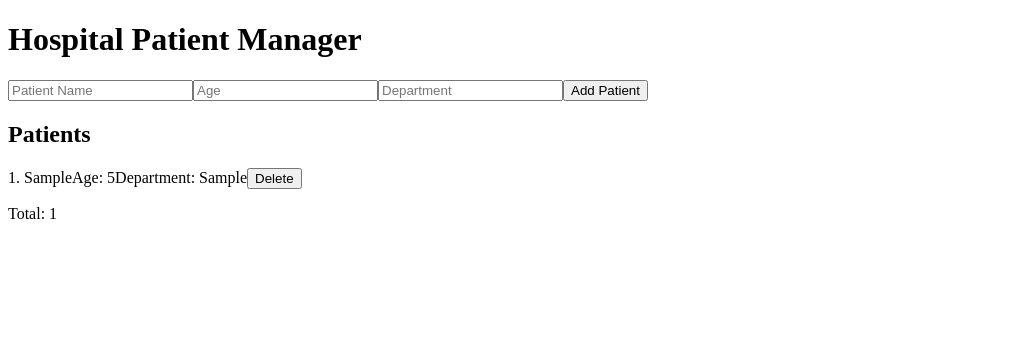
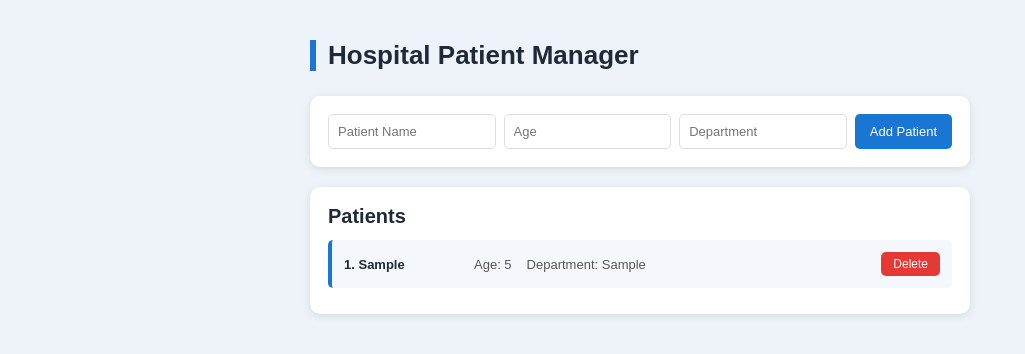
Before and after one commit to ICEQ-JO/st-react-uni, a React (Vite) app: page / in a window 1280 px wide. Both pictures are taken after typing "Sample", "5", "Sample" into the empty fields and a click on the button "Add Patient". Shown: the top 354 px of the page, without its empty margins (0-1025 px from the left). Built offline with nearby package versions, Linux system fonts and the light colour scheme.

Commit message:
Task 8: styling

```diff
--- a/src/App.css
+++ b/src/App.css
@@ -0,0 +1,12 @@
+.app {
+  max-width: 700px;
+  margin: 0 auto;
+  padding: 40px 20px;
+}
+
+.title {
+  font-size: 26px;
+  border-left: 6px solid #1976d2;
+  padding-left: 12px;
+  margin-bottom: 25px;
+}
--- a/src/App.jsx
+++ b/src/App.jsx
@@ -14,14 +14,13 @@ function App() {
   }
 
   return (
-    <div>
-      <h1>Hospital Patient Manager</h1>
+    <div className="app">
+      <h1 className="title">Hospital Patient Manager</h1>
       <PatientForm
         patients={patients}
         addPatient={addPatient}
         deletePatient={deletePatient}
       />
-      <p>Total: {patients.length}</p>
     </div>
   )
 }
--- a/src/components/PatientForm.jsx
+++ b/src/components/PatientForm.jsx
@@ -1,4 +1,5 @@
 import { useState } from 'react'
+import './css/PatientForm.css'
 
 function PatientForm({ patients, addPatient, deletePatient }) {
   const [name, setName] = useState('')
@@ -27,7 +28,7 @@ function PatientForm({ patients, addPatient, deletePatient }) {
 
   return (
     <div>
-      <form onSubmit={handleSubmit}>
+      <form className="card form" onSubmit={handleSubmit}>
         <input
           type="text"
           placeholder="Patient Name"
@@ -46,23 +47,27 @@ function PatientForm({ patients, addPatient, deletePatient }) {
           value={department}
           onChange={(e) => setDepartment(e.target.value)}
         />
-        <button type="submit">Add Patient</button>
+        <button type="submit" className="add-btn">Add Patient</button>
       </form>
 
+      <div className="card">
         <h2>Patients</h2>
 
         {patients.length === 0 && <p>No patients yet.</p>}
 
         {patients.map((patient, index) => (
-        <div key={index}>
-          <span>
+          <div className="patient" key={index}>
+            <span className="patient-name">
               {index + 1}. {patient.name}
             </span>
-          <span>Age: {patient.age}</span>
-          <span>Department: {patient.department}</span>
-          <button onClick={() => deletePatient(index)}>Delete</button>
+            <span className="patient-age">Age: {patient.age}</span>
+            <span className="patient-dep">Department: {patient.department}</span>
+            <button className="delete-btn" onClick={() => deletePatient(index)}>
+              Delete
+            </button>
           </div>
         ))}
+      </div>
     </div>
   )
 }
--- /dev/null
+++ b/src/components/css/PatientForm.css
@@ -0,0 +1,84 @@
+.card {
+  background-color: white;
+  border-radius: 10px;
+  padding: 18px;
+  margin-bottom: 20px;
+  box-shadow: 0 2px 8px rgba(0, 0, 0, 0.1);
+}
+
+.form {
+  display: flex;
+  gap: 8px;
+}
+
+.form input {
+  flex: 1;
+  padding: 9px;
+  border: 1px solid #ddd;
+  border-radius: 5px;
+  font-size: 13px;
+  min-width: 0;
+}
+
+.add-btn {
+  background-color: #1976d2;
+  color: white;
+  border: none;
+  border-radius: 5px;
+  padding: 9px 15px;
+  font-size: 13px;
+  cursor: pointer;
+}
+
+.add-btn:hover {
+  background-color: #1565c0;
+}
+
+.card h2 {
+  font-size: 20px;
+  margin-bottom: 12px;
+}
+
+.card p {
+  font-size: 14px;
+}
+
+.patient {
+  display: flex;
+  align-items: center;
+  background-color: #f4f8fd;
+  border-left: 4px solid #1976d2;
+  border-radius: 5px;
+  padding: 12px;
+  margin-bottom: 8px;
+  font-size: 13px;
+}
+
+.patient-name {
+  font-weight: bold;
+  width: 130px;
+}
+
+.patient-age {
+  color: #555;
+  margin-right: 15px;
+}
+
+.patient-dep {
+  color: #555;
+}
+
+.delete-btn {
+  margin-left: auto;
+  background-color: #e53935;
+  color: white;
+  border: none;
+  border-radius: 5px;
+  padding: 5px 12px;
+  font-size: 12px;
+  cursor: pointer;
+}
+
+.delete-btn:hover {
+  background-color: #c62828;
+}
--- a/src/index.css
+++ b/src/index.css
@@ -0,0 +1,11 @@
+* {
+  margin: 0;
+  padding: 0;
+  box-sizing: border-box;
+}
+
+body {
+  font-family: Arial, Helvetica, sans-serif;
+  background-color: #eef3fa;
+  color: #1f2937;
+}
```
Lines whose indentation alone changed are shown as unchanged.
